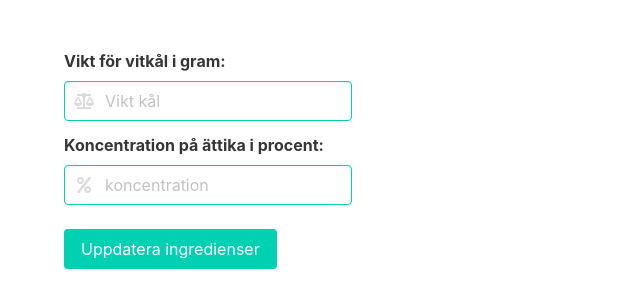
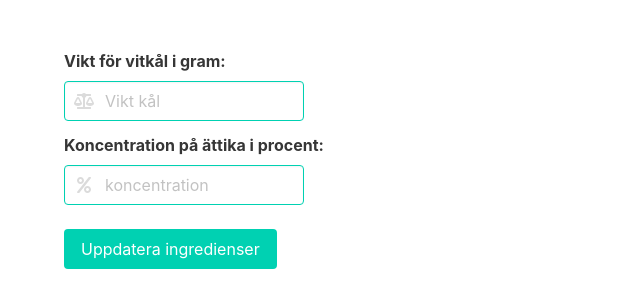
Before and after one commit to joannae/pizza-salad, a Flask app: page / in a window 1280 px wide. Shown: the part 516-810 px from the top of the page, without its empty margins (0-640 px from the left). Run offline with Flask 2, Linux system fonts and the light colour scheme; some libraries are stand-ins or nearby versions.

Commit message:
constant width input fields

```diff
--- a/templates/receipe.html
+++ b/templates/receipe.html
@@ -48,7 +48,7 @@
         <div class="field is-normal">
           <label for="weight" class="label">Vikt för vitkål i gram: </label>
           <div class="control has-icons-left">
-            <input type="number" style="width: 25%" name="weight" placeholder="Vikt kål" class="input is-primary"
+            <input type="number" style="width: 15em" name="weight" placeholder="Vikt kål" class="input is-primary"
               value="{{ request.form['weight'] }}">
               <span class="icon is-left">
                 <i class="fas fa-balance-scale"></i>
@@ -60,7 +60,7 @@
           <div class="field is-normal">
             <label for="concentration" class="label">Koncentration på ättika i procent: </label>
             <div class="control has-icons-left">
-              <input type="number" style="width: 25%" name="concentration" placeholder="koncentration" class="input is-primary"
+              <input type="number" style="width: 15em" name="concentration" placeholder="koncentration" class="input is-primary"
                 value="{{ request.form['concentration'] }}">
                 <span class="icon is-left">
                   <i class="fas fa-percent"></i>
```
